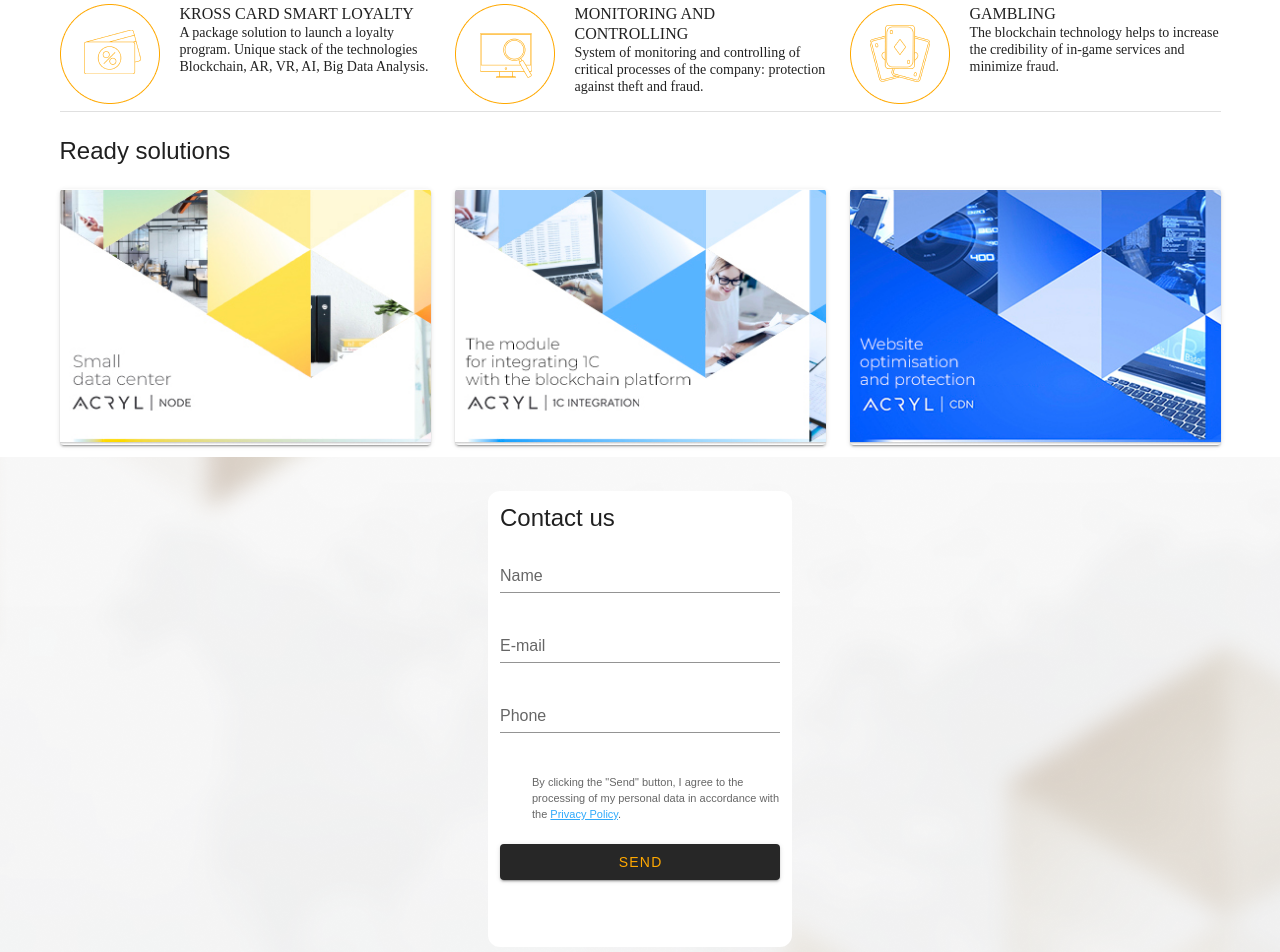
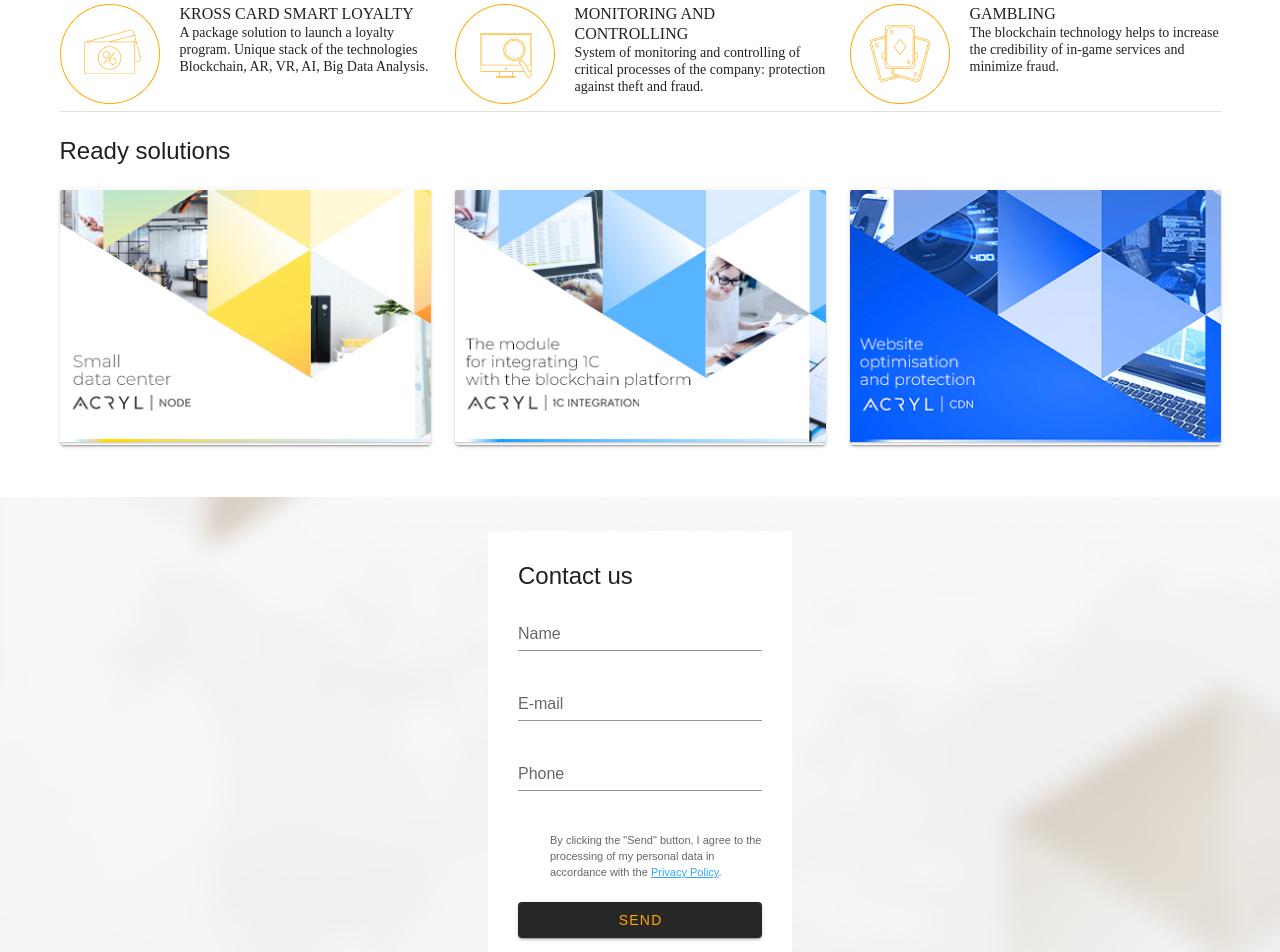
Before and after one commit to acrylplatform/acrylplatform-site, a Vue app: page / in a window 1280 px wide. Shown: the part 1480-2432 px from the top of the page. Built offline with nearby package versions, Linux system fonts and the light colour scheme; the HTML template or start-up script is replaced by a standard one.

Commit message:
fix styles

```diff
--- a/src/components/FormBlock/FormBlock.vue
+++ b/src/components/FormBlock/FormBlock.vue
@@ -7,7 +7,7 @@
           cols="12"
           offset-sm="5"
           md="3"
-          style="background-color: white; min-width: 304px; min-height: 456px; max-width: 355px; max-height: 528px; border-radius: 12px; margin-top: auto; margin-bottom: auto; margin-left: auto; margin-right: auto;"
+          style="background-color: white; min-width: 304px; min-height: 456px; max-width: 355px; max-height: 528px; margin-top: auto; margin-bottom: auto; margin-left: auto; margin-right: auto; padding: 30px;"
         >
           <h2
             class="headSection pb-3 secondaryColor "
--- a/src/components/ReadySolutionsBlock/ReadySolutionsBlock.vue
+++ b/src/components/ReadySolutionsBlock/ReadySolutionsBlock.vue
@@ -46,6 +46,7 @@
   @import "../../assets/styles/index";
 
   .ready-solutions-block{
+    padding-bottom: 40px;
     .cardInBlock{
       width: 288px;
       height: 185px;
```
